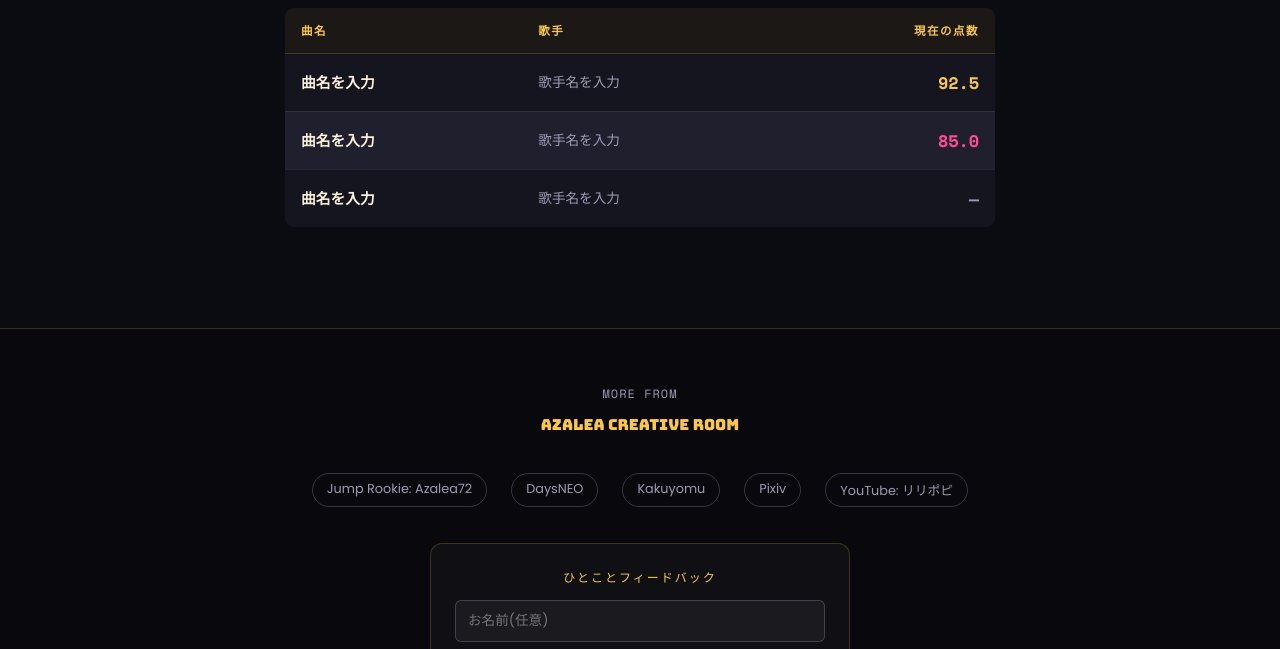
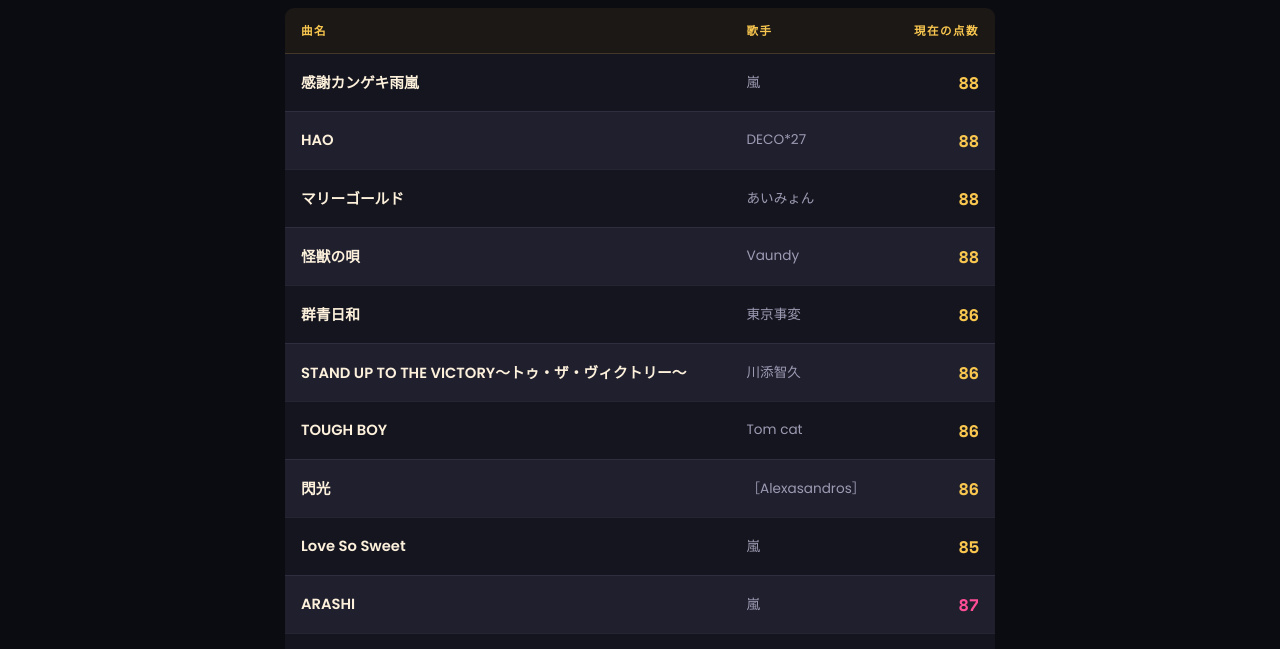
Before and after one commit to Azaleacreativeroom888/fan-singsong, a plain HTML site: page playlist.html in a window 1280 px wide. Shown: the part 295-944 px from the top of the page. Drawn offline with nearby package versions, Linux system fonts and the light colour scheme.

Commit message:
Update playlist.html

```diff
--- a/playlist.html
+++ b/playlist.html
@@ -246,19 +246,59 @@
     </thead>
     <tbody>
       <tr>
-        <td class="song-title">曲名を入力</td>
-        <td class="artist">歌手名を入力</td>
-        <td class="score high">92.5</td>
+        <td class="song-title">感謝カンゲキ雨嵐</td>
+        <td class="artist">嵐</td>
+        <td class="score high">88</td>
       </tr>
       <tr>
-        <td class="song-title">曲名を入力</td>
-        <td class="artist">歌手名を入力</td>
-        <td class="score mid">85.0</td>
+        <td class="song-title">HAO</td>
+        <td class="artist">DECO*27</td>
+        <td class="score high">88</td>
       </tr>
       <tr>
-        <td class="song-title">曲名を入力</td>
-        <td class="artist">歌手名を入力</td>
-        <td class="score low">—</td>
+        <td class="song-title">マリーゴールド</td>
+        <td class="artist">あいみょん</td>
+        <td class="score high">88</td>
+      </tr>
+      <tr>
+        <td class="song-title">怪獣の唄</td>
+        <td class="artist">Vaundy</td>
+        <td class="score high">88</td>
+      </tr>
+      <tr>
+        <td class="song-title">群青日和</td>
+        <td class="artist">東京事変</td>
+        <td class="score high">86</td>
+      </tr>
+      <tr>
+        <td class="song-title">STAND UP TO THE VICTORY～トゥ・ザ・ヴィクトリー～</td>
+        <td class="artist">川添智久</td>
+        <td class="score high">86</td>
+      </tr>
+      <tr>
+        <td class="song-title">TOUGH BOY</td>
+        <td class="artist">Tom cat</td>
+        <td class="score high">86</td>
+      </tr>
+      <tr>
+        <td class="song-title">閃光</td>
+        <td class="artist">［Alexasandros］</td>
+        <td class="score high">86</td>
+      </tr>
+      <tr>
+        <td class="song-title">Love So Sweet</td>
+        <td class="artist">嵐</td>
+        <td class="score high">85</td>
+      </tr>
+      <tr>
+        <td class="song-title">ARASHI</td>
+        <td class="artist">嵐</td>
+        <td class="score mid">87</td>
+      </tr>
+      <tr>
+        <td class="song-title">Keep Tryn'</td>
+        <td class="artist">宇多田ヒカル</td>
+        <td class="score low">86</td>
       </tr>
     </tbody>
   </table>
```
